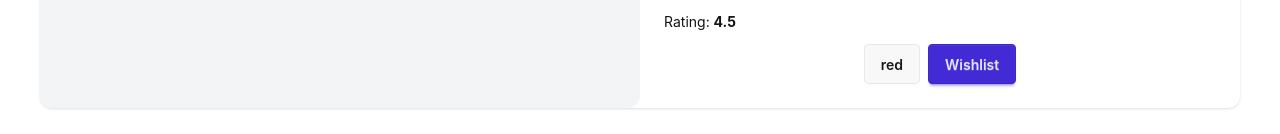
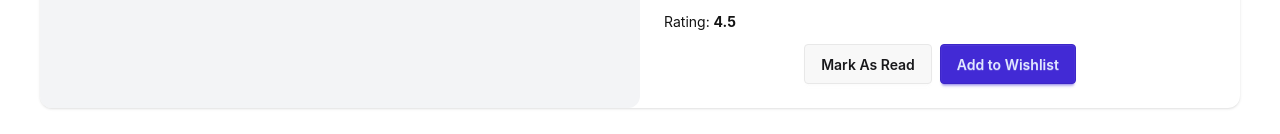
Before and after one commit to Sakibur59/book-vibe, a React (Vite) app: page /bookDetails/1 in a window 1280 px wide. Shown: the part 618-752 px from the top of the page. Built offline with nearby package versions, Linux system fonts and the light colour scheme.

Commit message:
book exist toast added

```diff
--- a/package.json
+++ b/package.json
@@ -15,6 +15,7 @@
     "react-dom": "^19.2.4",
     "react-icons": "^5.6.0",
     "react-router": "^7.14.0",
+    "react-toastify": "^11.0.5",
     "tailwindcss": "^4.2.2"
   },
   "devDependencies": {
--- a/src/MainLayout/MainLayout.jsx
+++ b/src/MainLayout/MainLayout.jsx
@@ -1,12 +1,14 @@
 import React from 'react';
 import { Outlet } from 'react-router';
 import Navbar from '../Components/Shared/Navbar/Navbar';
+import { ToastContainer } from 'react-toastify';
 
 const MainLayout = () => {
     return (
         <div>
             <Navbar></Navbar>
             <Outlet></Outlet>
+            <ToastContainer />
         </div>
     );
 };
--- a/src/Pages/BookDetails/BookDetails.jsx
+++ b/src/Pages/BookDetails/BookDetails.jsx
@@ -1,11 +1,25 @@
-import React from "react";
+import React, { useState } from "react";
 import { useLoaderData, useParams } from "react-router";
+import { toast } from "react-toastify";
 
 const BookDetails = () => {
   const {bookId:bookParamsId} = useParams();
   const books = useLoaderData();
 
   const expectedBook = books.find((book) => book.bookId == bookParamsId);
+
+  const [storedBook, setStoredBook] = useState([])
+
+  const handleStoredBook = (currentBook) => {
+      const isExistBook = storedBook.find(book => book.bookId === currentBook.bookId);
+
+      if(isExistBook){
+        toast.error("The book is already Exist");
+      }
+      else{
+        setStoredBook([...storedBook,currentBook])
+      }
+  }
 
   const {bookId,bookName,author,image,review,totalPages,rating,category,tags,publisher,yearOfPublishing} = expectedBook;
   return (
@@ -42,8 +56,8 @@ const BookDetails = () => {
             </div>
             <div className="flex items-center justify-center gap-2">
 
-          <button className="btn ">red</button>
-          <button className="btn btn-primary">Wishlist</button>
+          <button className="btn" onClick={()=>handleStoredBook(expectedBook)}>Mark As Read</button>
+          <button className="btn btn-primary">Add to Wishlist</button>
             </div>
         </div>
       </div>
```
Also changed, not shown: 1 other file (tests, documents, lock files or other folders).
